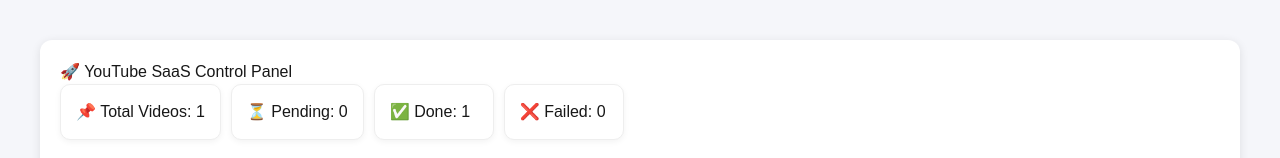
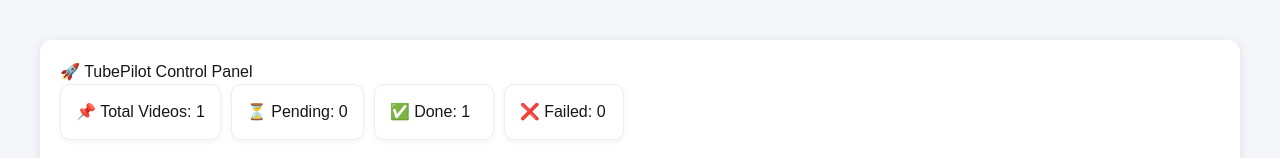
Before and after one commit to gautamsharma2006as-max/youtube-saas, a Next.js app: page /dashboard in a window 1280 px wide. Shown: the top 158 px of the page. Built offline with nearby package versions, Linux system fonts and the light colour scheme; no server answers.

Commit message:
rename dashboard to TubePilot

```diff
--- a/app/dashboard/page.tsx
+++ b/app/dashboard/page.tsx
@@ -138,7 +138,7 @@
 
       {/* Top Controls Card */}
       <div style={{ padding: "20px", background: "white", borderRadius: "12px", marginBottom: "20px", boxShadow: "0 2px 10px rgba(0,0,0,0.1)" }}>
-        <h1>🚀 YouTube SaaS Control Panel</h1>
+     <h1>🚀 TubePilot Control Panel</h1>
 
         {/* Stats Cards Row */}
         <div style={{ display: "flex", gap: "10px", marginBottom: "20px", flexWrap: "wrap" }}>
```
